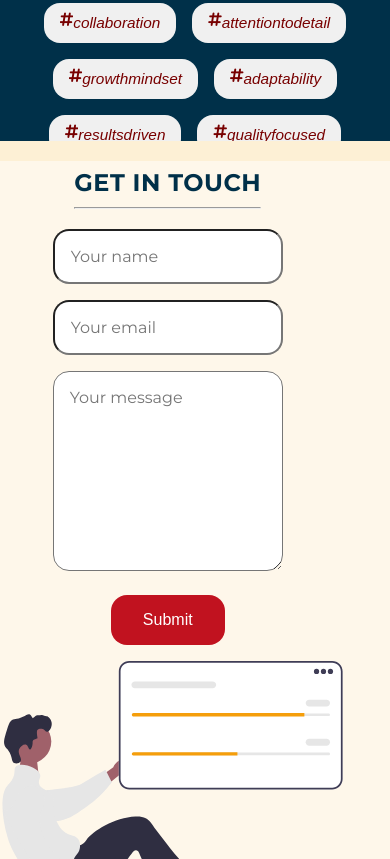
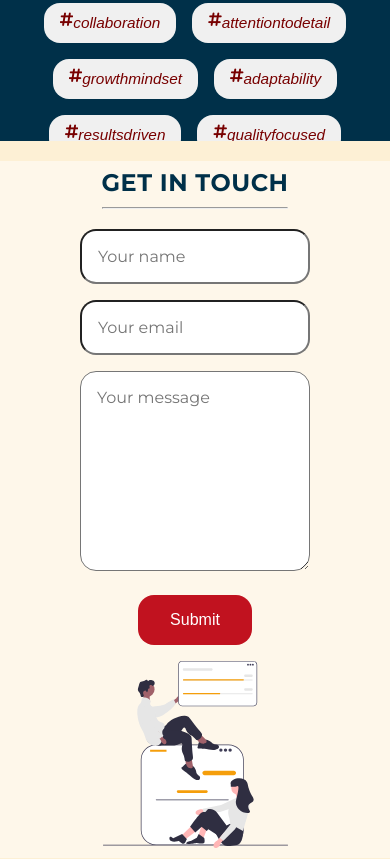
Before and after one commit to quylecse/portfolio-html-css-js, a plain HTML site: page index.html in a window 390 px wide. Shown: the part 6325-7184 px from the top of the page. Drawn offline with nearby package versions, Linux system fonts and the light colour scheme.

Commit message:
edit contactform on small screen

```diff
--- a/css/style.css
+++ b/css/style.css
@@ -775,12 +775,16 @@ footer p {
         font-size: 0.8em;
     }
 
+    .contact-form {
+        max-width: 100%;
+    }
+
     /* Contact form */
     .contact-form-container {
+        max-width: 100%;
         flex-direction: column;
         height: auto;
         padding: 0.625rem;
-        width: 90%;
         margin: 1.25rem 0;
     }
 
@@ -798,7 +802,13 @@ footer p {
 
     .contact-right {
         display: flex;
-        margin: 1rem 0 1rem 0;
+        justify-content: center;
+        width: 100%;
+    }
+
+    .contact-right img {
+        width: 50%;
+        margin-top: 1rem;
 
     }
 }
```
